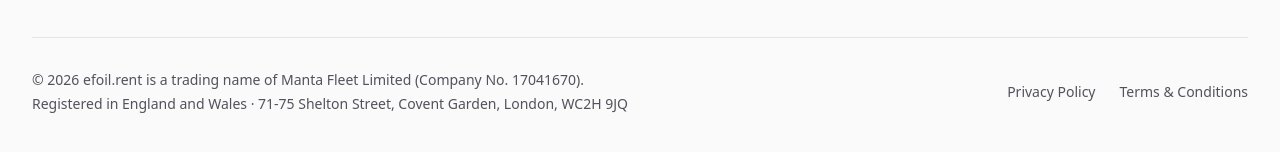
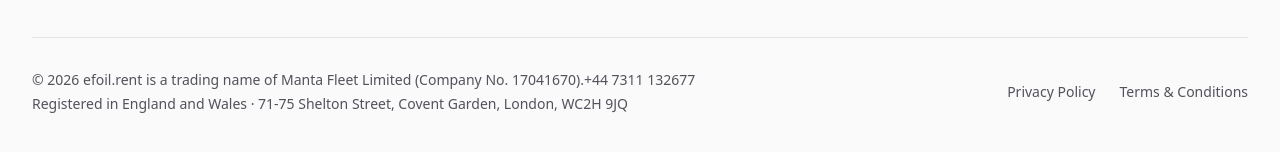
Before and after one commit to 350ops/efoil.rent, a Next.js app: page / in a window 1280 px wide. Shown: the part 5943-6095 px from the top of the page. Built offline with nearby package versions, Linux system fonts and the light colour scheme.

Commit message:
Update footer.tsx

```diff
--- a/app/sections/footer.tsx
+++ b/app/sections/footer.tsx
@@ -97,7 +97,7 @@
         {/* Bottom Bar */}
         <div className="mt-12 pt-8 border-t border-zinc-200 dark:border-zinc-800 flex flex-col md:flex-row justify-between items-center gap-4">
           <div className="text-zinc-600 dark:text-zinc-400 text-sm text-center md:text-left">
-            <p>© {currentYear} efoil.rent is a trading name of Manta Fleet Limited (Company No. 17041670).</p>
+            <p>© {currentYear} efoil.rent is a trading name of Manta Fleet Limited (Company No. 17041670).+44 7311 132677</p>
             <p className="mt-1">Registered in England and Wales · 71-75 Shelton Street, Covent Garden, London, WC2H 9JQ</p>
           </div>
           <div className="flex gap-6 text-sm">
```
